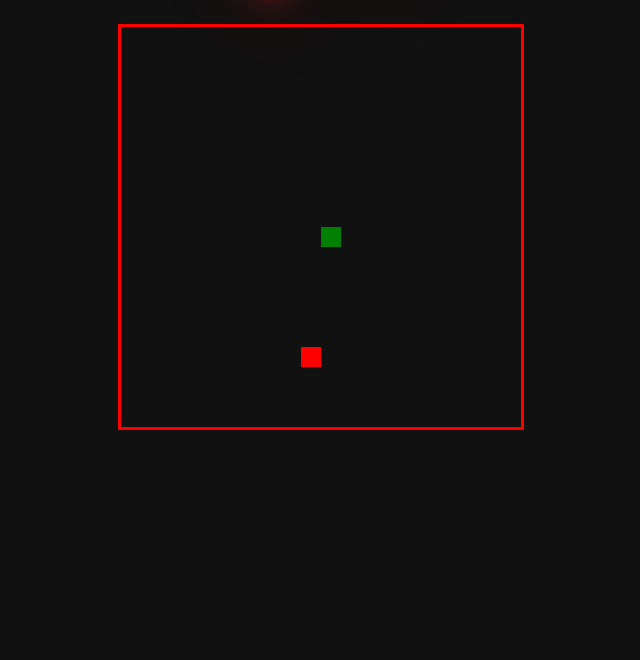
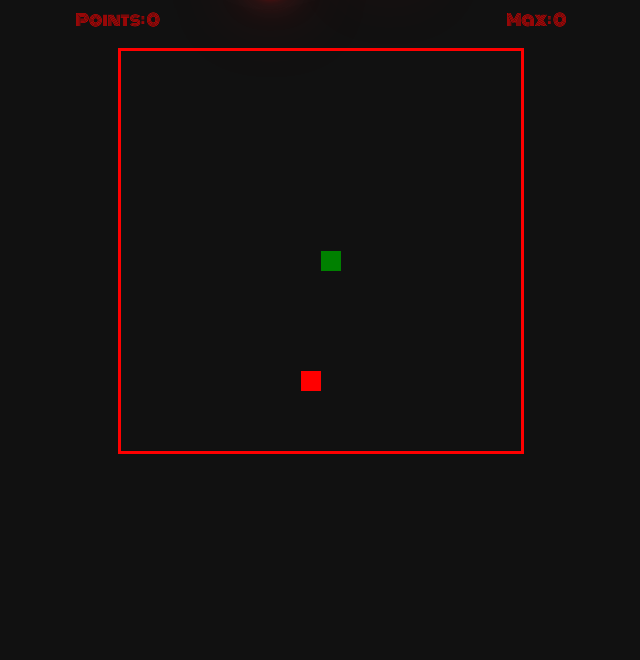
Before and after one commit to fabianrguez/snake-game-js, a website: page index.html in a window 1280 px wide. Shown: the part 148-808 px from the top of the page, without its empty margins (327-967 px from the left). Drawn offline with Linux system fonts and the light colour scheme.

Commit message:
working game

```diff
--- a/index.html
+++ b/index.html
@@ -28,8 +28,18 @@
                 </span>
             </p>
         </div>
+        <div class="points">
+            <div>Points: <span class="point"> 0</span></div>
+            <div>Max: <span class="max-points">0</span></div>
+        </div>
         <div class="board">
             <canvas id="board" class="board-canvas"></canvas>
+        </div>
+        <div class="mobile-controls">
+            <div class="left"></div>
+            <div class="up"></div>
+            <div class="rigth"></div>
+            <div class="down"></div>
         </div>
         <script src="./src/js/index.js"></script>
     </body>
--- a/src/js/index.js
+++ b/src/js/index.js
@@ -1,6 +1,8 @@
 
 const board = document.querySelector('#board');
 const boardCtx = board.getContext('2d');
+const pointsDiv = document.querySelector('.point');
+const maxPointsDiv = document.querySelector('.max-points');
 const frames =  8;
 const gridSize = 20;
 let nextX = 0;
@@ -8,7 +10,7 @@ let nextY = 0;
 const Snake = {
     defaultTailSize: 3,
     tailSize: 3,
-    snakeBody: [],
+    body: [],
     positionX: 10,
     positionY: 10
 }
@@ -16,6 +18,8 @@ const Apple = {
     positionX: randomNumber(gridSize),
     positionY: randomNumber(gridSize)
 }
+let points = 0;
+let maxPoints = 0;
 
 boardCtx.canvas.height = 400;
 boardCtx.canvas.width = 400;
@@ -59,7 +63,13 @@ function repaintBoard() {
 
 function paintSnake() {
     boardCtx.fillStyle = 'green';
-    boardCtx.fillRect(Snake.positionX * gridSize, Snake.positionY * gridSize, gridSize, gridSize);
+    Snake.body.forEach(tail => {
+        boardCtx.fillRect(tail.x * gridSize, tail.y * gridSize, gridSize, gridSize);
+        if (tail.x === Snake.positionX && tail.y === Snake.positionY) {
+            Snake.tailSize = Snake.defaultTailSize;
+            points = 0;
+        }
+    });
 }
 
 function checkLimits() {
@@ -90,12 +100,29 @@ function isSnakeHittingAppleYPosition() {
     return Apple.positionY === Snake.positionY;
 }
 
-function checkHitApple() {
+function checkEatApple() {
     if (isSnakeHittingAppleXPosition() && isSnakeHittingAppleYPosition()) {
         Snake.tailSize++;
+        points++;
         Apple.positionX = randomNumber(gridSize);
         Apple.positionY = randomNumber(gridSize);
+
+        if (points > maxPoints) {
+            maxPoints = points;
+        }
     }
+}
+
+function setSnakeBody() {
+    Snake.body.push({x: Snake.positionX, y: Snake.positionY});
+    while (Snake.body.length > Snake.tailSize) {
+        Snake.body.shift();
+    }
+}
+
+function setPoints() {
+    pointsDiv.textContent = points;
+    maxPointsDiv.textContent = maxPoints;
 }
 
 function draw() {
@@ -103,10 +130,12 @@ function draw() {
     Snake.positionX += nextX;
 
     checkLimits();
-    checkHitApple();
+    checkEatApple();
     repaintBoard();
     paintApple();
     paintSnake();
+    setSnakeBody();
+    setPoints();
 }
 
 document.addEventListener('keydown', keyDownEvent);
--- a/src/styles.css
+++ b/src/styles.css
@@ -1,8 +1,10 @@
 body, html {
     background-color: #111111;
+    top: 0;
+    left: 0;
     width: 100%;
     height: 100%;
-    overflow: hidden;
+    overflow-x: hidden;
 }
 .title {
   padding: 8px;
@@ -17,6 +19,25 @@ body, html {
 .title p {
     margin:0;
 }
+
+.points {
+  color: red;
+  align-items: center;
+  display: flex;
+  justify-content: space-evenly;
+  font-family: 'Monoton', cursive;
+  margin-left: 3rem;
+  margin-right: 3rem;
+}
+
+.mobile-controls {
+  display: flex;
+  color: red;
+  align-items: center;
+  justify-content: space-evenly;
+  padding: 1.5em;
+}
+
 .snake-title:hover {
     text-shadow: 0 0 200px #ffffff,0 0 80px #008000,0 0 6px #0000ff;
 }
```
